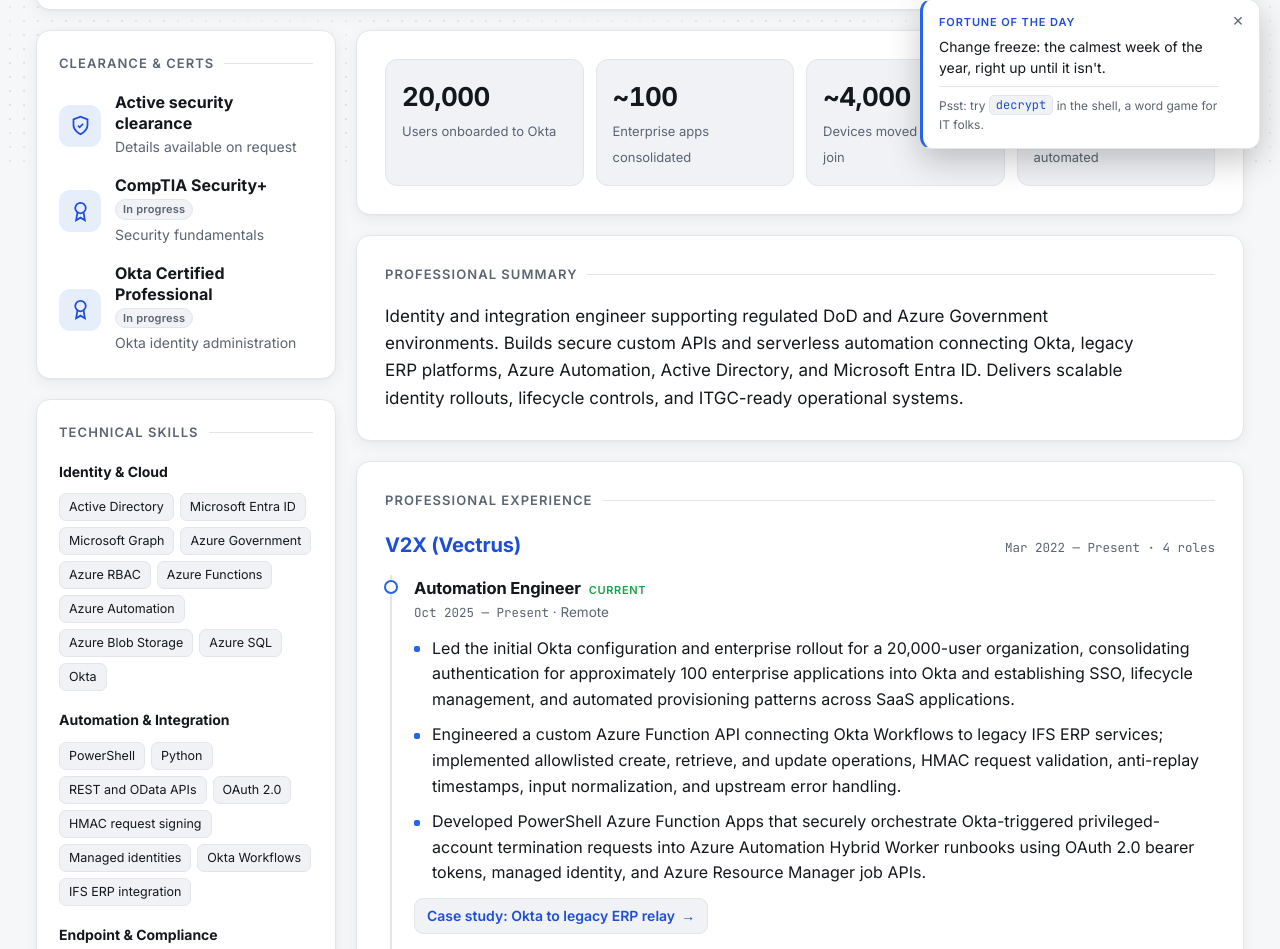
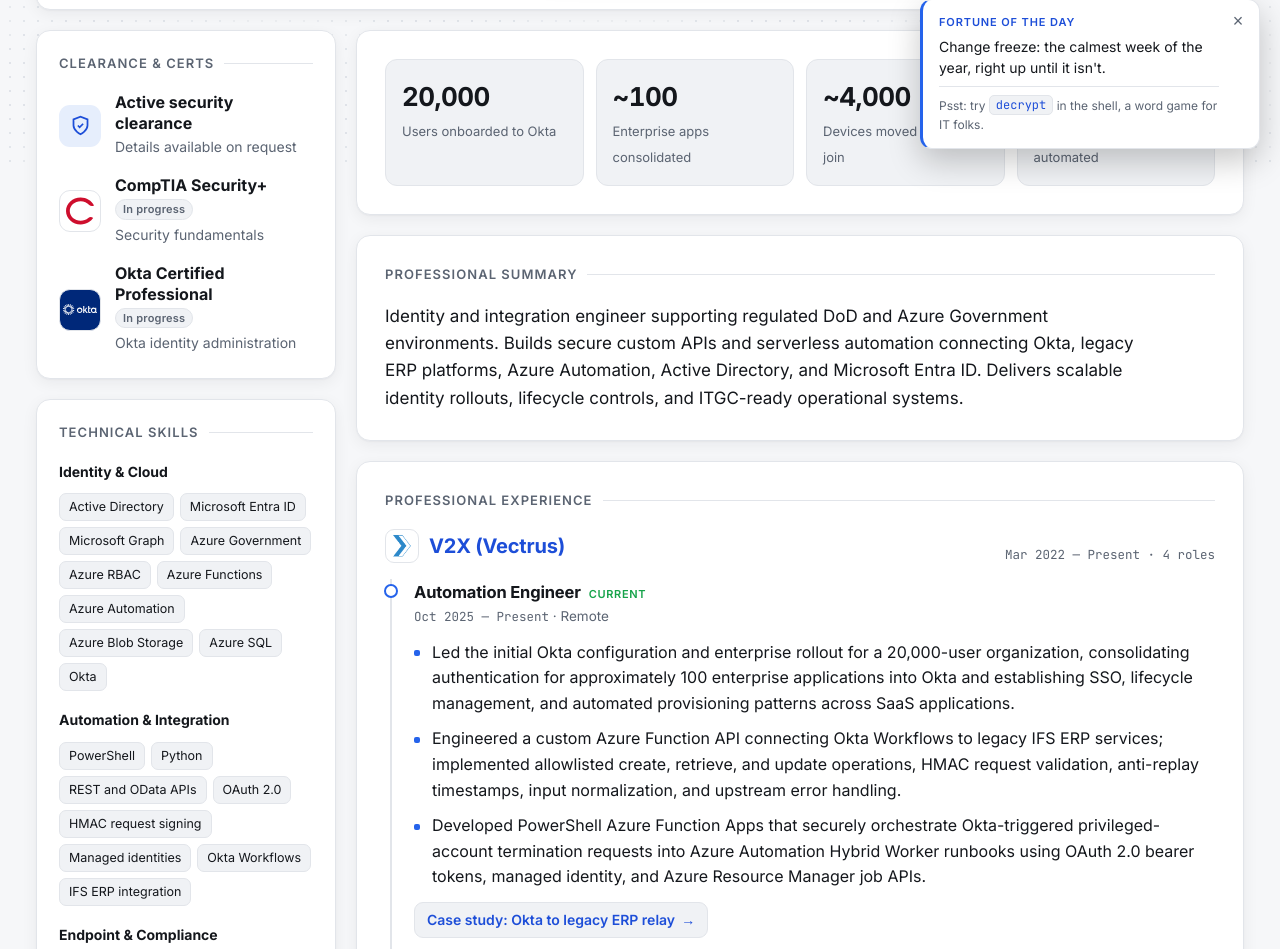
Before and after one commit to justys-grimm/justys-grimm.github.io, a plain HTML site: page index.html in a window 1280 px wide. Shown: the part 631-1580 px from the top of the page. Drawn offline with Linux system fonts and the light colour scheme; animation ran at ten frames a second.

Commit message:
Add company and cert issuer logos (self-hosted from each company's own site)
Co-Authored-By: Claude Opus 5.5 <noreply@anthropic.com>

```diff
--- a/index.html
+++ b/index.html
@@ -137,7 +137,9 @@ main{max-width:1240px;margin:0 auto;padding:32px 16px 64px;display:grid;gap:20px
 .job{padding:22px 0;border-top:1px solid var(--line)}
 .job:first-child{border-top:0;padding-top:0}
 .job-head{display:flex;justify-content:space-between;align-items:baseline;gap:4px 16px;flex-wrap:wrap}
-.job-head h3{margin:0;font-size:20px;letter-spacing:-.01em;color:var(--accent-text)}
+.job-head h3{margin:0;font-size:20px;letter-spacing:-.01em;color:var(--accent-text);display:flex;align-items:center;gap:10px}
+.co-logo{width:34px;height:34px;flex:none;border-radius:9px;background:#fff;border:1px solid var(--line);display:grid;place-items:center}
+.co-logo img{width:26px;height:26px;display:block}
 .dates{font-family:var(--mono);font-size:12.5px;color:var(--muted)}
 .roles{margin:14px 0 0 5px;padding-left:22px;border-left:2px solid var(--line);display:grid;gap:22px}
 .role{position:relative}
@@ -168,6 +170,9 @@ main{max-width:1240px;margin:0 auto;padding:32px 16px 64px;display:grid;gap:20px
 .cred{display:flex;align-items:center;gap:14px}
 .cred + .cred{margin-top:16px}
 .cred-icon{width:42px;height:42px;border-radius:11px;background:var(--accent-soft);color:var(--accent-text);display:grid;place-items:center;flex:none}
+.cred-icon.brand{background:#fff;border:1px solid var(--line)}
+.cred-icon.brand img{width:28px;height:28px;object-fit:contain;display:block}
+.cred-icon.brand[style] img{width:34px}
 .cred b{display:block;line-height:1.3}
 .cred span{color:var(--muted);font-size:14px}
 
@@ -274,7 +279,7 @@ footer a{color:var(--muted);text-decoration:underline;text-underline-offset:2px}
   html{scroll-padding:0}
   *,*::before,*::after{transition:none!important;animation:none!important}
   body{font-size:9.6pt;line-height:1.33;background:#fff;color:var(--text)}
-  .topbar,footer,#dots,.cmdk,.skip,.fortune,.case-link,.term-wrap,.hero::before,.arch,.badge .dot,#credentials{display:none!important}
+  .topbar,footer,#dots,.cmdk,.skip,.fortune,.co-logo,.case-link,.term-wrap,.hero::before,.arch,.badge .dot,#credentials{display:none!important}
   main{display:block;max-width:none;padding:0}
   .cols,.col-main,.col-side{display:block;position:static}
   .module{opacity:1!important;transform:none!important;box-shadow:none;border:0;border-radius:0;padding:0;margin:0 0 9pt;background:none}
@@ -401,7 +406,7 @@ const RESUME = {
 
   experience: [
     {
-      company: "V2X (Vectrus)", start: "Mar 2022", end: "Present",
+      company: "V2X (Vectrus)", logo: "assets/logos/v2x.png", start: "Mar 2022", end: "Present",
       roles: [
         { title: "Automation Engineer", start: "Oct 2025", end: "Present", location: "Remote",
           caseStudy: { href: "cases/okta-erp-relay.html", label: "Case study: Okta to legacy ERP relay" },
@@ -441,7 +446,7 @@ const RESUME = {
       ]
     },
     {
-      company: "Tek Experts", start: "Apr 2021", end: "Mar 2022",
+      company: "Tek Experts", logo: "assets/logos/tek-experts.png", start: "Apr 2021", end: "Mar 2022",
       roles: [
         { title: "Technical Support Engineer", start: "Apr 2021", end: "Mar 2022", location: "Colorado Springs, CO",
           bullets: ["Supported GCC High and DoD Exchange environments and managed critical customer escalations through ticket-based support workflows."] }
@@ -452,8 +457,8 @@ const RESUME = {
   clearance: { name: "Active security clearance", detail: "Details available on request" },
   /* Certifications. status: "earned" (add verify: "https://..." for a Credly / MS Learn link) or "in-progress". */
   education: [
-    { name: "CompTIA Security+", detail: "Security fundamentals", status: "in-progress" },
-    { name: "Okta Certified Professional", detail: "Okta identity administration", status: "in-progress" }
+    { name: "CompTIA Security+", logo: "assets/logos/comptia.svg", detail: "Security fundamentals", status: "in-progress" },
+    { name: "Okta Certified Professional", logo: "assets/logos/okta.svg", logoBg: "#002879", detail: "Okta identity administration", status: "in-progress" }
   ],
   repo: "https://github.com/justys-grimm/justys-grimm.github.io",
 
@@ -636,7 +641,7 @@ const MODULES = {
       <div class="timeline">
         ${r.experience.map(j => `<article class="job${j.roles.length === 1 ? " single" : ""}">
           <div class="job-head">
-            <h3>${esc(j.company)}</h3>
+            <h3>${j.logo ? `<span class="co-logo"><img src="${esc(j.logo)}" alt="" width="28" height="28"></span>` : ""}${esc(j.company)}</h3>
             <span class="dates">${esc(j.start)} — ${esc(j.end)}${j.roles.length > 1 ? ` · ${j.roles.length} roles` : ""}</span>
           </div>
           <div class="roles">
@@ -656,7 +661,7 @@ const MODULES = {
     <section class="module" id="credentials">
       <h2>${r.education.length ? "Clearance &amp; Certs" : "Clearance"}</h2>
       <div class="cred"><div class="cred-icon">${ICONS.shield}</div><div><b>${esc(r.clearance.name)}</b><span>${esc(r.clearance.detail)}</span></div></div>
-      ${r.education.map(e => `<div class="cred"><div class="cred-icon">${ICONS.cert}</div><div><b>${esc(e.name)}${e.status === "in-progress" ? '<span class="pill">In progress</span>' : ""}</b><span>${esc(e.detail || "")}${e.verify ? `<a class="verify" href="${esc(e.verify)}" target="_blank" rel="noopener">Verify ↗</a>` : ""}</span></div></div>`).join("")}
+      ${r.education.map(e => `<div class="cred"><div class="cred-icon${e.logo ? " brand" : ""}"${e.logoBg ? ` style="background:${esc(e.logoBg)}"` : ""}>${e.logo ? `<img src="${esc(e.logo)}" alt="">` : ICONS.cert}</div><div><b>${esc(e.name)}${e.status === "in-progress" ? '<span class="pill">In progress</span>' : ""}</b><span>${esc(e.detail || "")}${e.verify ? `<a class="verify" href="${esc(e.verify)}" target="_blank" rel="noopener">Verify ↗</a>` : ""}</span></div></div>`).join("")}
     </section>`},
 
   skills: { title: "Skills", render: r => `
```
Also changed, not shown: assets/logos/comptia.svg (added), assets/logos/okta.svg (added), assets/logos/tek-experts.png (added), assets/logos/v2x.png (added).
